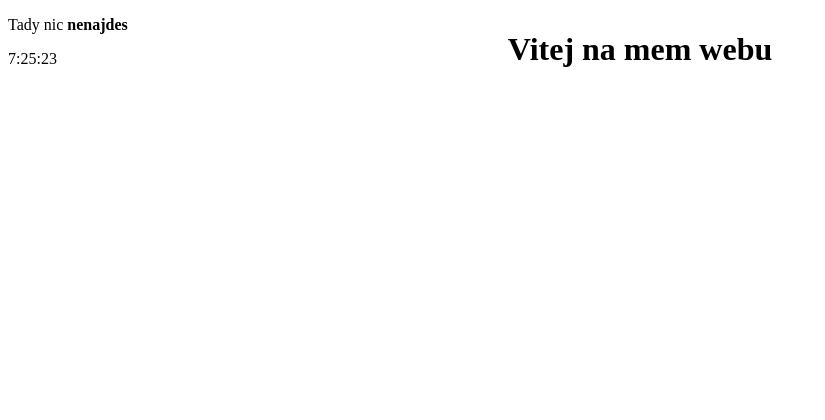
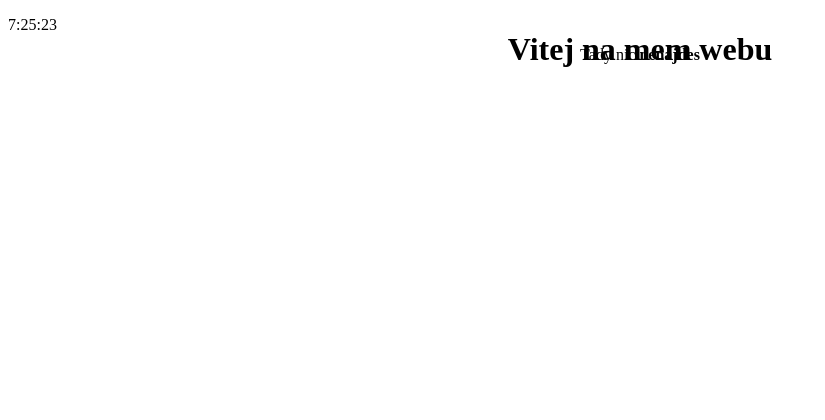
Before and after one commit to bojdan01/web, a PHP site: page / in a window 1280 px wide. Shown: the top 420 px of the page, without its empty margins (0-825 px from the left). Run offline with PHP 8.4, Linux system fonts and the light colour scheme.

Commit message:
Update style.css

```diff
--- a/style.css
+++ b/style.css
@@ -14,5 +14,8 @@ color: blue
 }
 
 .paragraf{
-transform
+position: absolute;
+    transform: translateX(-50%);
+    left: 50%;
+    top: 30px;
 }
```
